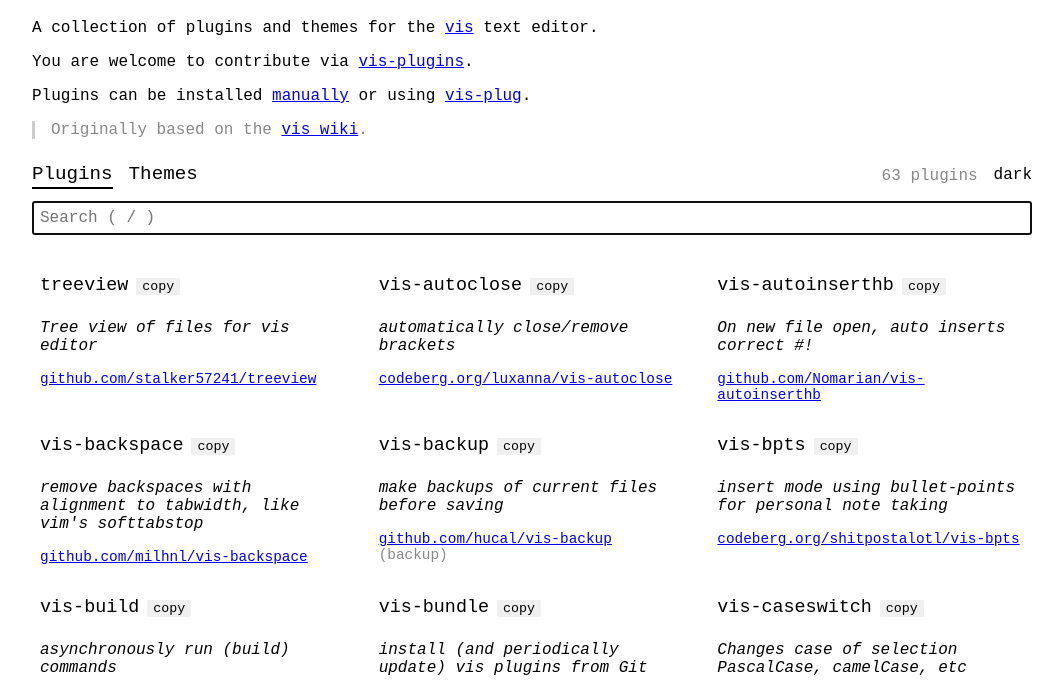
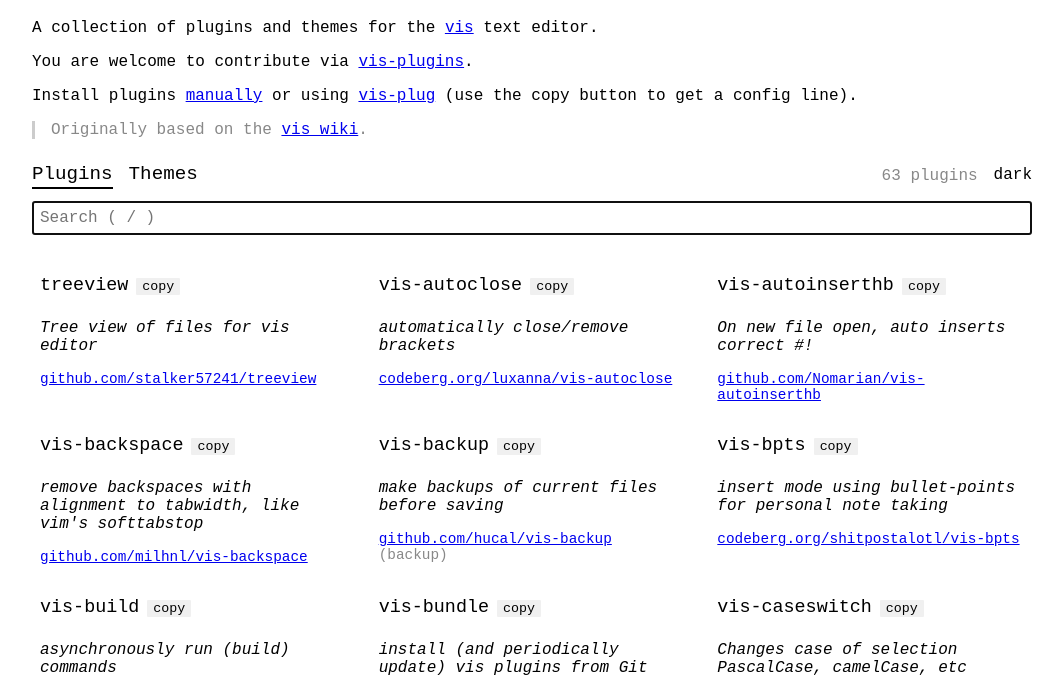
Before and after one commit to erf/vis-plugins, a plain HTML site: page index.html in a window 1280 px wide. Shown: the part 77-757 px from the top of the page, without its empty margins (108-1171 px from the left). Drawn offline with Linux system fonts and the light colour scheme.

Commit message:
mention copy button on web page

```diff
--- a/index.html
+++ b/index.html
@@ -14,8 +14,7 @@
 
 	<p>A collection of plugins and themes for the <a href="https://github.com/martanne/vis">vis</a> text editor.</p>
 	<p>You are welcome to contribute via <a href="https://github.com/erf/vis-plugins">vis-plugins</a>.</p>
-	<p>Plugins can be installed <a href="https://github.com/martanne/vis/wiki/Plugins">manually</a> or using <a
-			href="https://github.com/erf/vis-plug">vis-plug</a>.</p>
+	<p>Install plugins <a href="https://github.com/martanne/vis/wiki/Plugins">manually</a> or using <a href="https://github.com/erf/vis-plug">vis-plug</a> (use the copy button to get a config line).</p>
 	<blockquote>Originally based on the <a href="https://github.com/martanne/vis/wiki">vis wiki</a>.</blockquote>
 
 	<nav>
```
